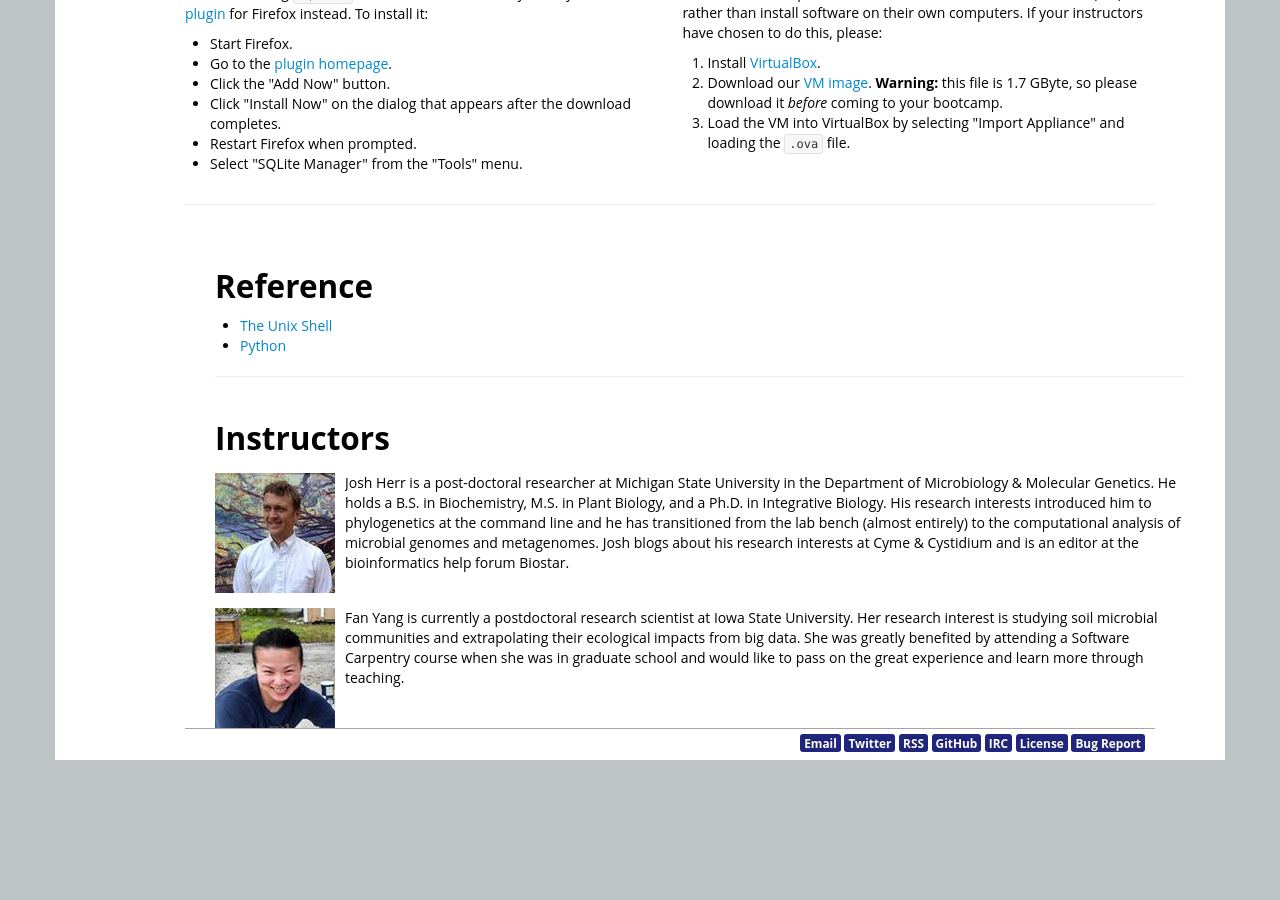
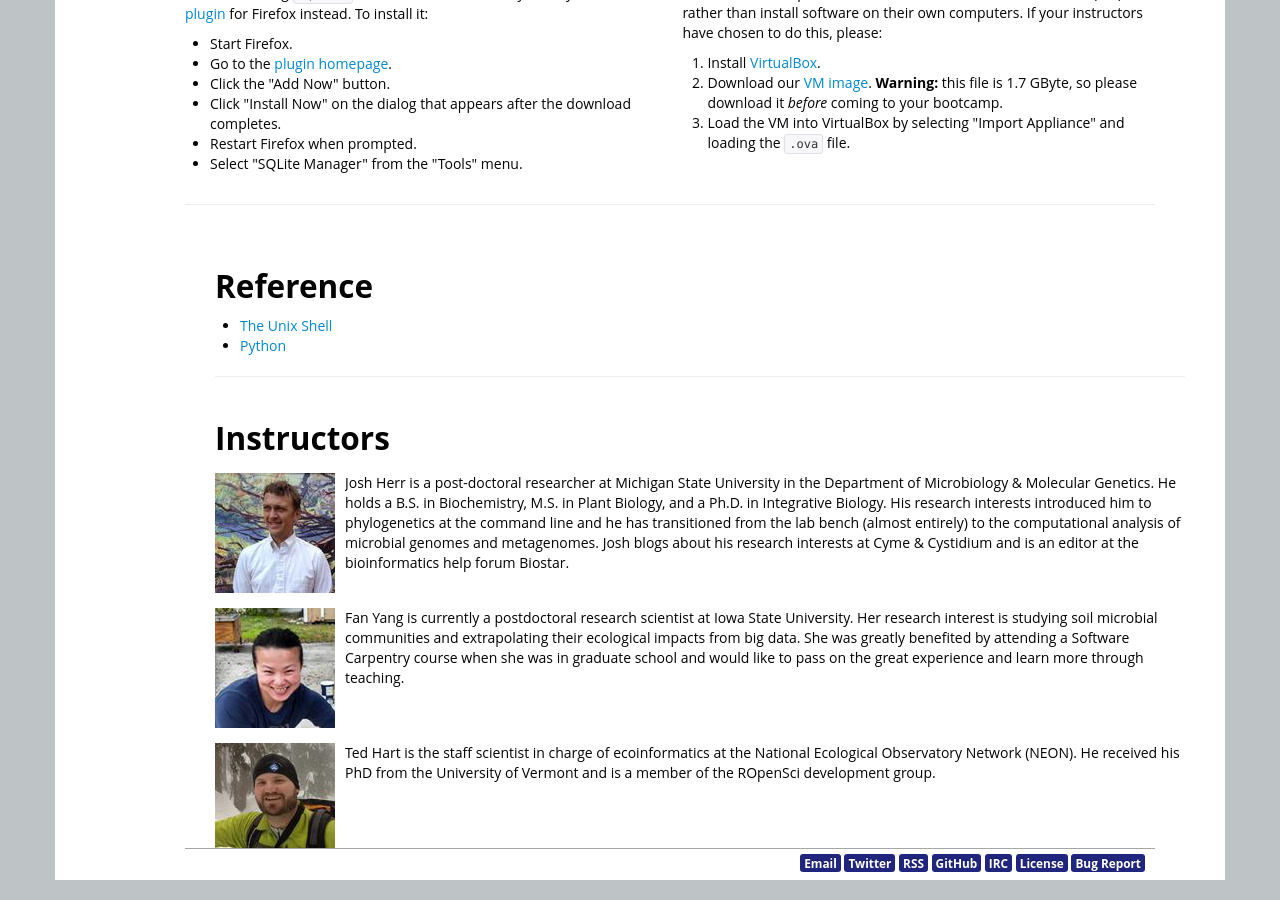
Before and after one commit to jrherr/2014-07-10-esip, a Jekyll site: the page built from index.html, in a window 1280 px wide and 900 px high, scrolled down 4289 px. Built offline with Jekyll 4.4.1, drawn with Linux system fonts in a browser that asks for light colours; before the commit the page ends 5069 px from its top, so only the background shows below that.

Commit message:
Added Ted's Information

```diff
--- a/index.html
+++ b/index.html
@@ -269,6 +269,12 @@ contact: joshua.r.herr@gmail.com
           Fan Yang is currently a postdoctoral research scientist at Iowa State University. Her research interest is studying soil microbial communities and extrapolating their ecological impacts from big data. She was greatly benefited by attending a Software Carpentry course when she was in graduate school and would like to pass on the great experience and learn more through teaching.</div>
       </div>
     </div>
+    <div class="media">
+      <img class="media-object pull-left" src="./img/hart.jpg" alt="Ted Hart">
+      <div id="yang.f" class="media-body">
+        Ted Hart is the staff scientist in charge of ecoinformatics at the National Ecological Observatory Network (NEON). He received his PhD from the University of Vermont and is a member of the ROpenSci development group.
+  </div>
+  </div>
   </div>
 
   <hr>
```
Also changed, not shown: img/hart.jpg (added).
